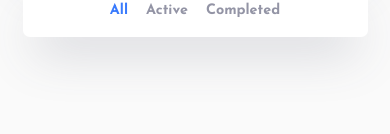
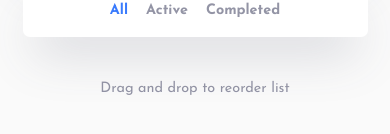
Before and after one commit to Mohamad-Ilham-Ramadhan/todo-app-react-ts, a Next.js app: page / in a window 390 px wide. Shown: the part 272-406 px from the top of the page. Built offline with nearby package versions, Linux system fonts and the light colour scheme.

Commit message:
label drag to reorder list (responsive)

```diff
--- a/pages/index.tsx
+++ b/pages/index.tsx
@@ -21,7 +21,8 @@ export default function Home() {
         </div>
         <InputBar className="mb-4 sm:mb-6" />
         <TodoList className="relative mb-4" />
-        <FiltersBar className="relative sm:hidden" />
+        <FiltersBar className="relative sm:hidden"/>
+        <div className="text-center text-sm dark:text-dark-theme-very-dark-grayish-blue text-light-theme-dark-grayish-blue mt-9 sm:mt-11">Drag and drop to reorder list</div>
       </div>
     </div>
     </Provider>
```
